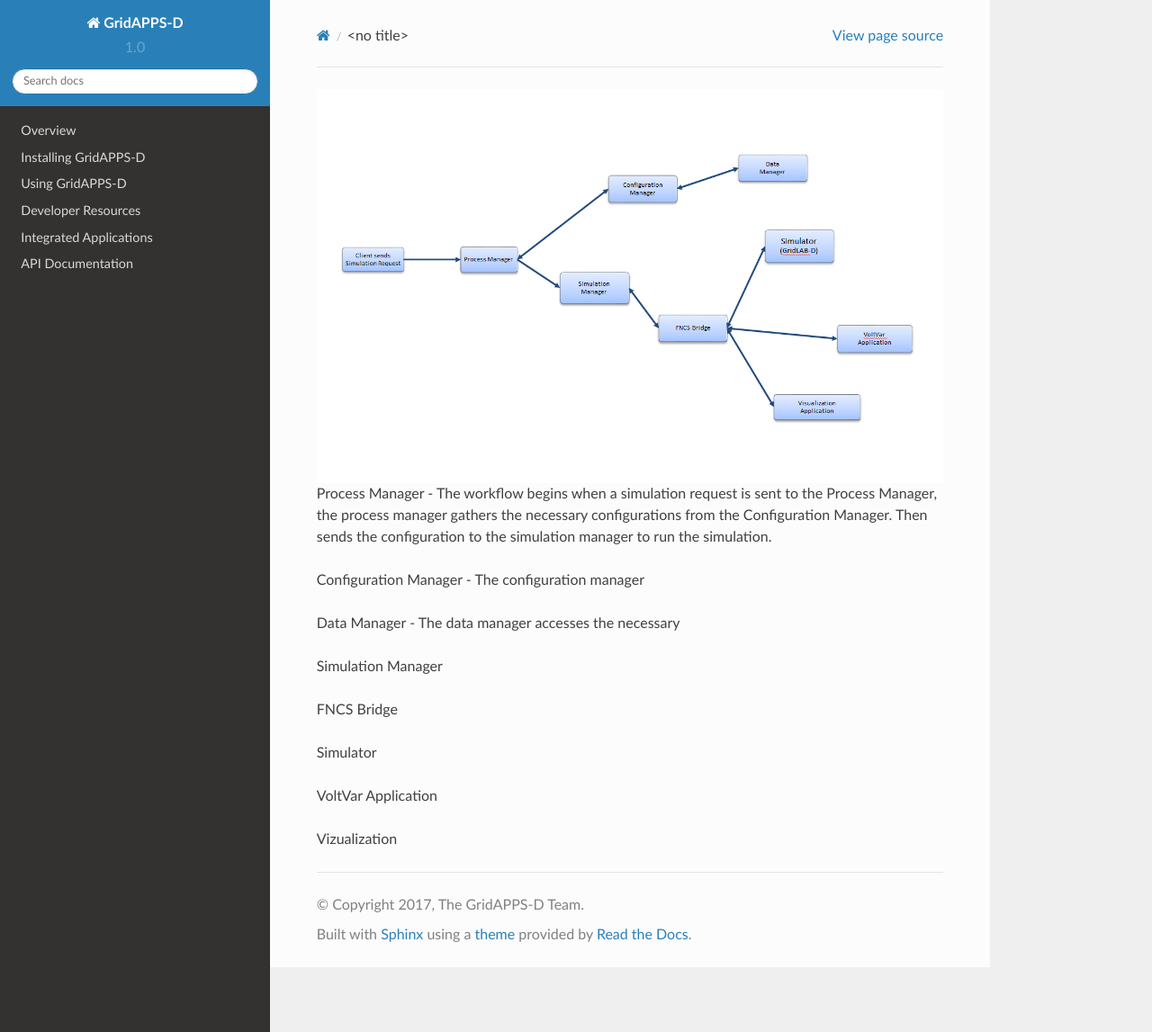
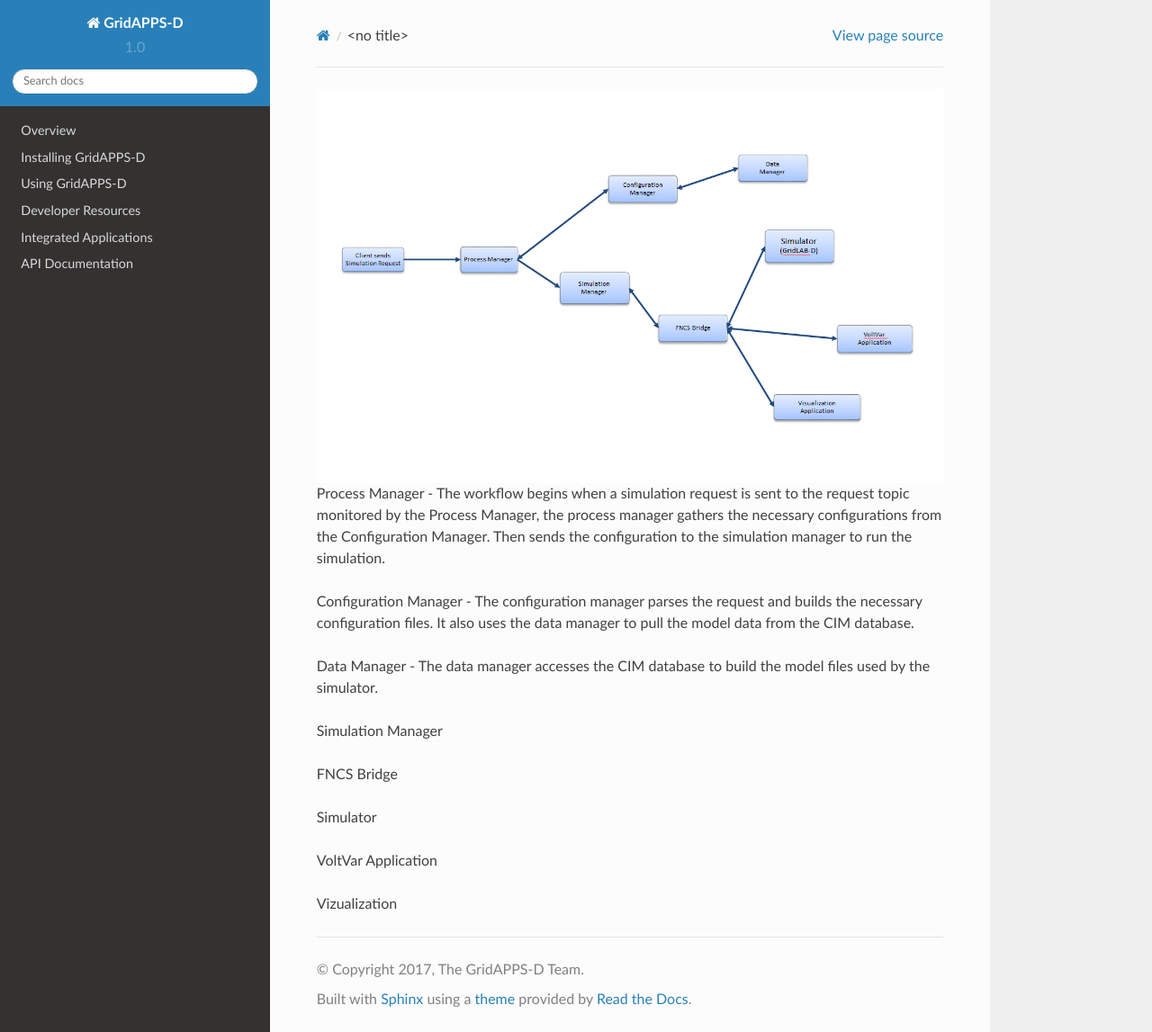
Before and after one commit to GRIDAPPSD/GOSS-GridAPPS-D, a Sphinx documentation site: the page built from docs/source/developer_resources/Execution_Workflow.rst, in a window 1280 px wide and 1147 px high. Shown: the whole window at 90% size. Built offline with Sphinx 7.4.7 and the Read the Docs theme 2.0.0, drawn with Linux system fonts in a browser that asks for light colours; pages that are not in the unit, such as notebooks, are missing from menus.

Commit message:
Update Execution_Workflow.rst

```diff
--- a/docs/source/developer_resources/Execution_Workflow.rst
+++ b/docs/source/developer_resources/Execution_Workflow.rst
@@ -1,10 +1,10 @@
 .. image:: RC1_Tasks/media/RC1_workflow.png
 
-Process Manager - The workflow begins when a simulation request is sent to the Process Manager, the process manager gathers the necessary configurations from the Configuration Manager.  Then sends the configuration to the simulation manager to run the simulation.
+Process Manager - The workflow begins when a simulation request is sent to the request topic monitored by the Process Manager, the process manager gathers the necessary configurations from the Configuration Manager.  Then sends the configuration to the simulation manager to run the simulation.
 
-Configuration Manager - The configuration manager
+Configuration Manager - The configuration manager parses the request and builds the necessary configuration files.  It also uses the data manager to pull the model data from the CIM database.
 
-Data Manager - The data manager accesses the necessary
+Data Manager - The data manager accesses the CIM database to build the model files used by the simulator.
 
 Simulation Manager
 
```
